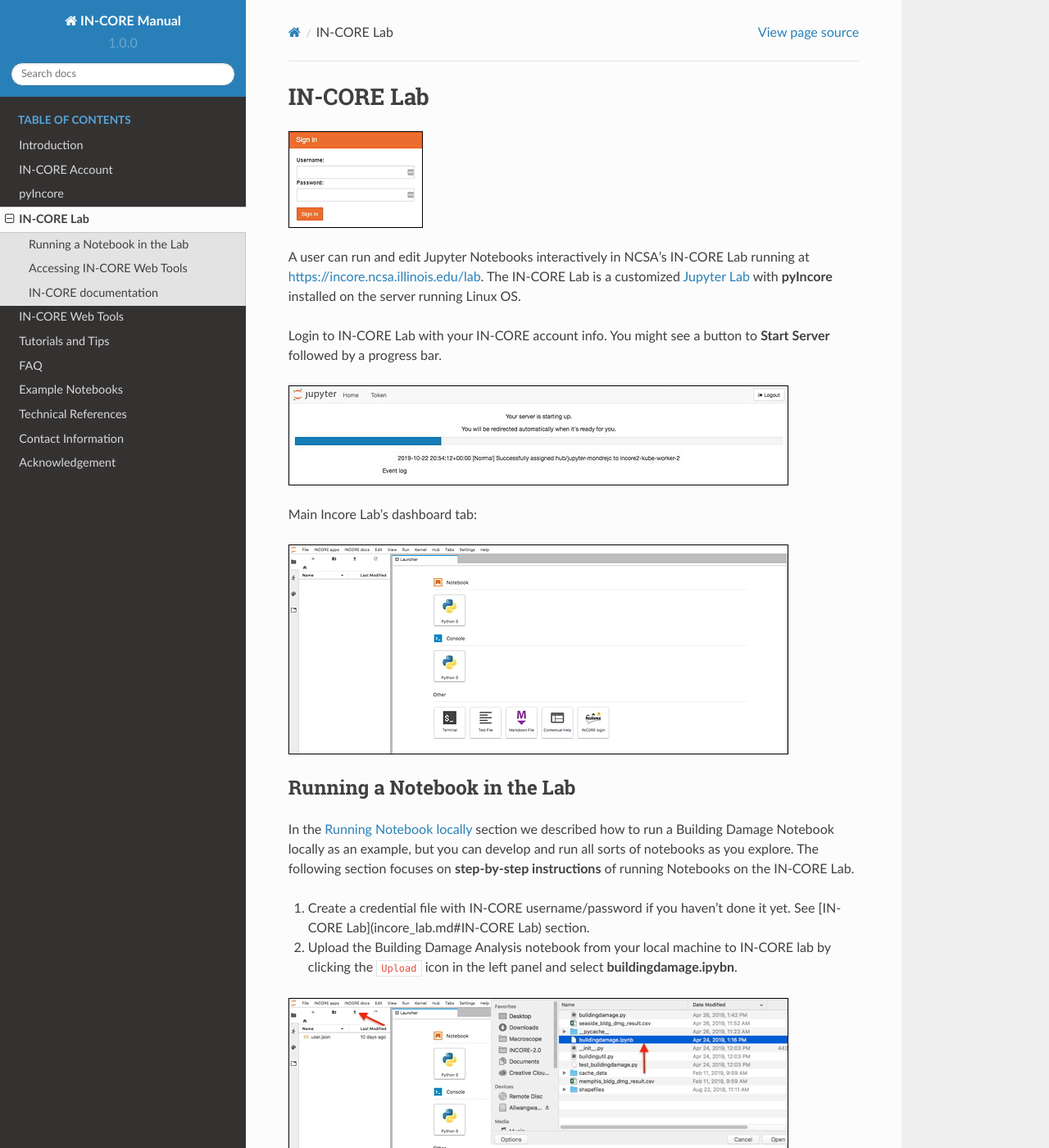
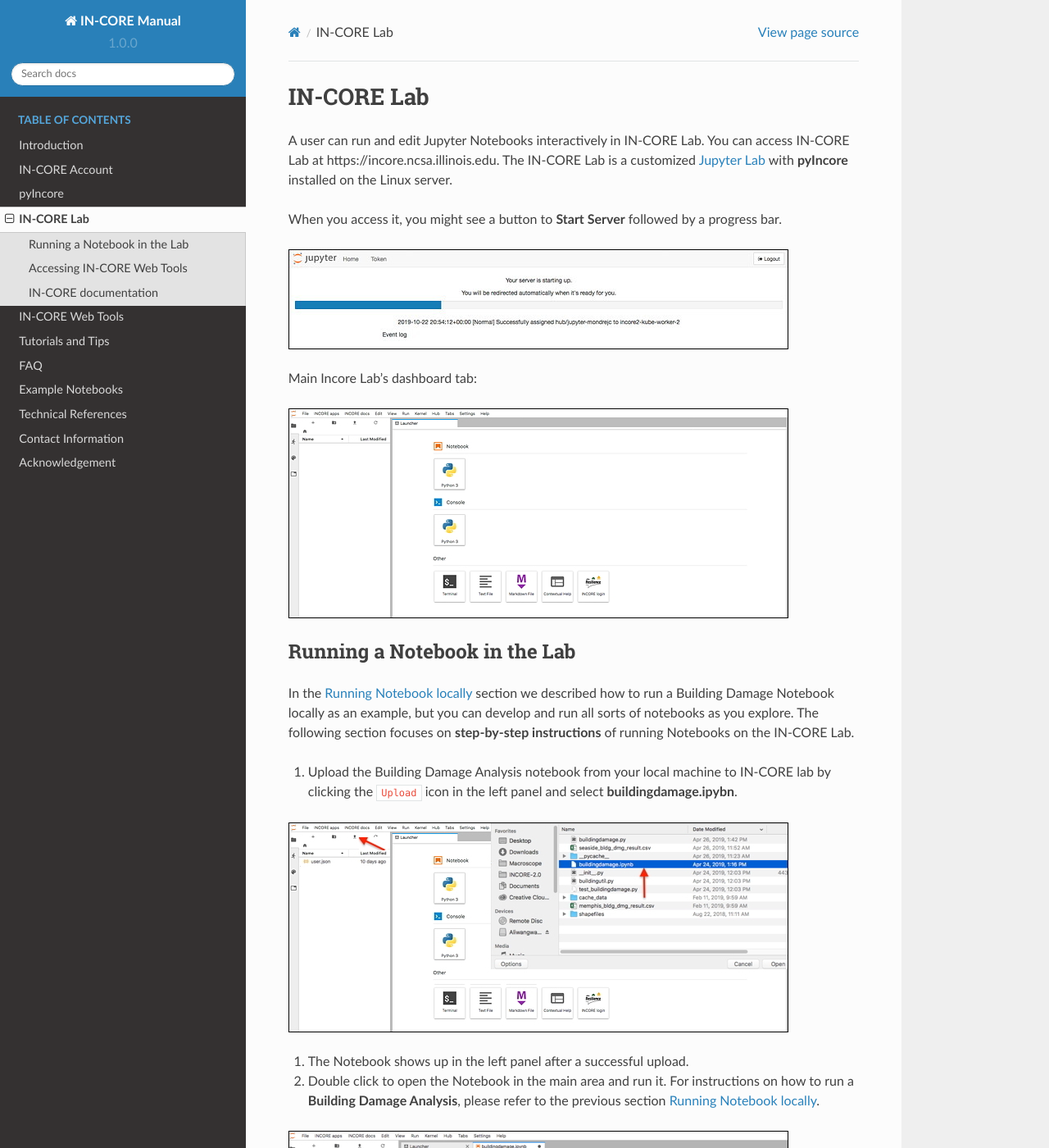
Before and after one commit to IN-CORE/incore-docs, a Sphinx documentation site: the page built from manual/source/incore_lab.md, in a window 1280 px wide and 1400 px high. Shown: the whole window at 82% size. Built offline with Sphinx 7.4.7 and the Read the Docs theme 2.0.0, drawn with Linux system fonts in a browser that asks for light colours; pages that are not in the unit, such as notebooks, are missing from menus; some of the changed text lies outside the part shown.

Commit message:
updated incore lab doc

```diff
--- a/manual/source/incore_lab.md
+++ b/manual/source/incore_lab.md
@@ -1,10 +1,8 @@
 ## IN-CORE Lab
 
-![IN-CORE Lab login.](images/juplab_login.jpg "IN-CORE Lab login.")
+A user can run and edit Jupyter Notebooks interactively in IN-CORE Lab. You can access IN-CORE Lab at https://incore.ncsa.illinois.edu. The IN-CORE Lab is a customized [Jupyter Lab](https://jupyterlab.readthedocs.io/en/stable/#) with **pyIncore** installed on the Linux server.
 
-A user can run and edit Jupyter Notebooks interactively in NCSA's IN-CORE Lab running at <https://incore.ncsa.illinois.edu/lab>. The IN-CORE Lab is a customized [Jupyter Lab](https://jupyterlab.readthedocs.io/en/stable/#) with **pyIncore** installed on the server running Linux OS.
-
-Login to IN-CORE Lab with your IN-CORE account info. You might see a button to **Start Server** followed by a progress bar.
+When you access it, you might see a button to **Start Server** followed by a progress bar.
 
 ![IN-CORE Lab progress bar.](images/juplab0_start.jpg "IN-CORE Server progress bar.")
 
@@ -18,15 +16,13 @@
 In the [Running Notebook locally](../running) section we described how to run a Building Damage Notebook locally as an example, but you can develop and run all sorts of notebooks as you explore.
 The following section focuses on **step-by-step instructions** of running Notebooks on the IN-CORE Lab.
 
-1. Create a credential file with IN-CORE username/password if you haven't done it yet. See [IN-CORE Lab](incore_lab.md#IN-CORE Lab) section.
-
-2. Upload the Building Damage Analysis notebook from your local machine to IN-CORE lab by clicking the `Upload` icon in the left panel and select **buildingdamage.ipybn**.
+1. Upload the Building Damage Analysis notebook from your local machine to IN-CORE lab by clicking the `Upload` icon in the left panel and select **buildingdamage.ipybn**.
 
 ![IN-CORE Lab upload panel.](images/juplab9_nbook.jpg "IN-CORE Lab upload panel.")
 
-3. The Notebook shows up in the left panel after a successful upload.
+2. The Notebook shows up in the left panel after a successful upload.
 
-4. Double click to open the Notebook in the main area and run it. For instructions on how to run a **Building Damage Analysis**, please refer to the previous section [Running Notebook locally](../running).
+3. Double click to open the Notebook in the main area and run it. For instructions on how to run a **Building Damage Analysis**, please refer to the previous section [Running Notebook locally](../running).
 
 ![Building damage Jupyter notebook cells in IN-CORE Lab.](images/juplab9_run_nbook.jpg "Building damage Jupyter notebook cells in IN-CORE Lab.")
 
@@ -36,19 +32,9 @@
 
 ![IN-CORE Lab with custom icon and menus.](images/juplab0_arrows.jpg "IN-CORE Lab with custom icon and menus.")
 
-1. Click on `INCORE Login` button in the main window. For login use the same username and password.
+1. Click on `INCORE Authenticator` button in the main window.
 
-![Web Tools on the IN-CORE Lab login.](images/juplab1.jpg "Web Tools on the IN-CORE Lab login.")
-
-2. This login process generates a file named **user.json**. It appears in the **File list manager** on the left side. The file contains an authentication token required for development of new analyses using IN-CORE’s Application Programming Interface ([API](https://en.wikipedia.org/wiki/Application_programming_interface)).
-
-![Web Tools on the IN-CORE Lab token file.](images/juplab2.jpg "Web Tools on the IN-CORE Lab token file.")
-
-![Web Tools on the IN-CORE Lab, details of the token file.](images/juplab2_json.jpg "Web Tools on the IN-CORE Lab, details of the token file.")
-
-3. The Fragility, Data and Hazard Explorers under `INCORE apps` menu become enabled after pressing the `LOGIN` button AND reloading the current page in the browser. **NOTE**: A user must reload the whole Jupyter dashboard page (above) using the `Reload` button of the browser, not the Refresh File List (part of Jupyter’s file navigation) otherwise the following Failure Warning appears:
-
-![Web Tools on the IN-CORE Lab warning.](images/juplab3_no_reload.jpg "Web Tools on the IN-CORE Lab warning.")
+2. The Fragility, Data and Hazard Explorers under `INCORE apps` menu become enabled after pressing the `LOGIN` button
 
 The [IN-CORE Web Tools](webtools) Viewers become part of INCORE Lab as shown below for the Fragility viewer.
 
```
